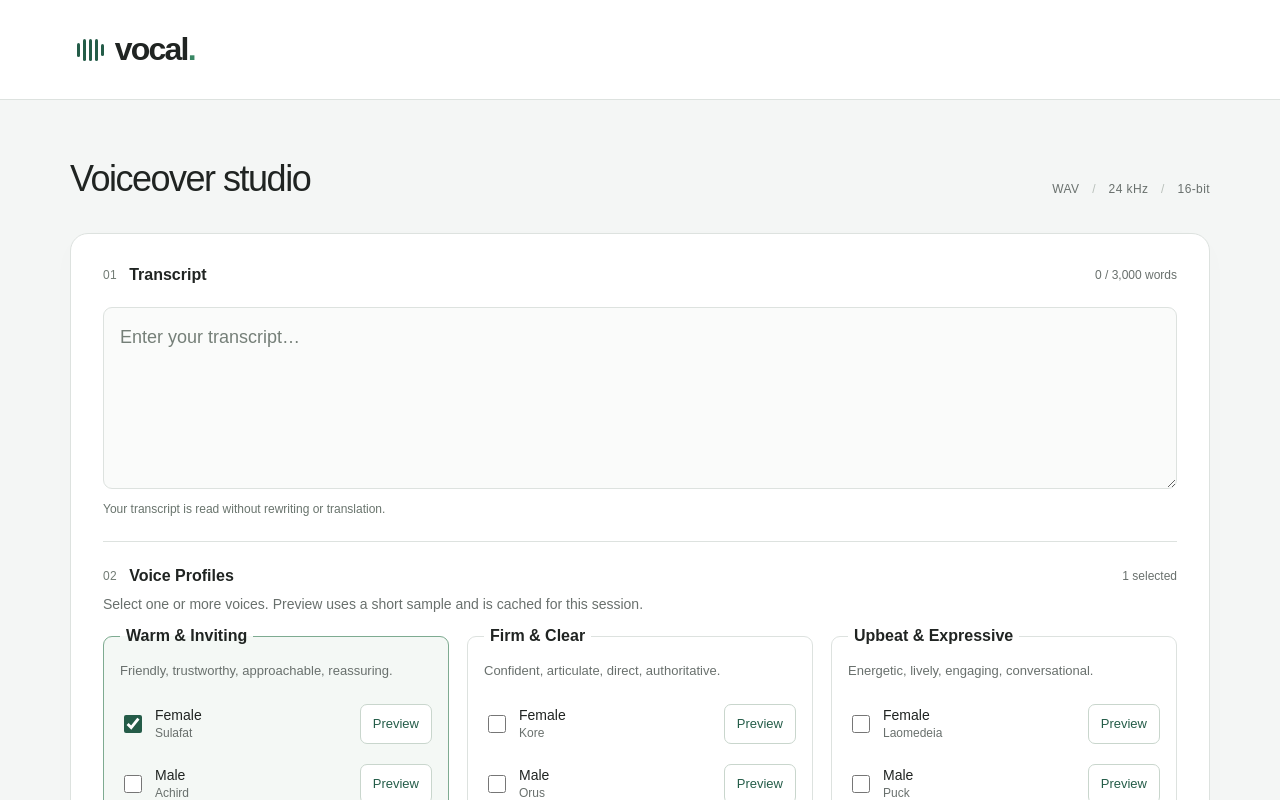
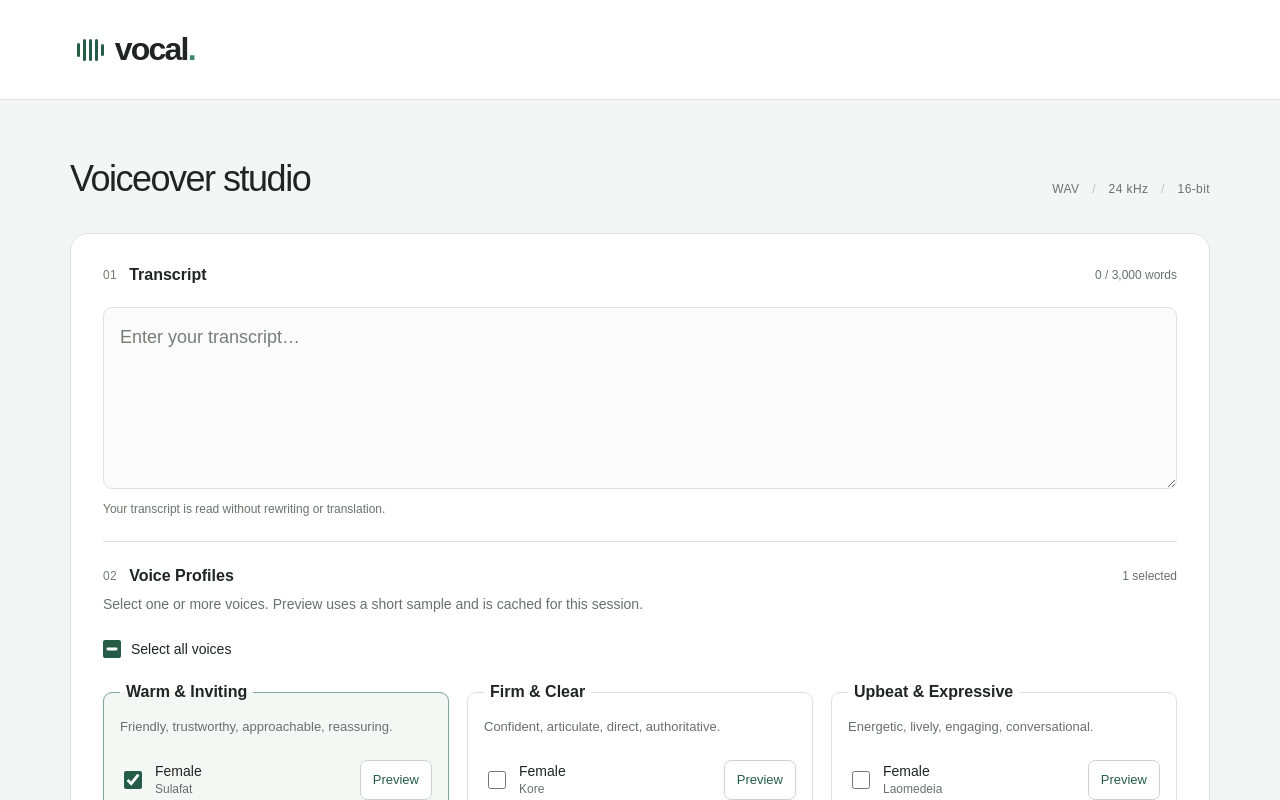
Before and after one commit to AslamGeek/vocal-voiceover, a Next.js app: page / in a window 1280 px wide. Shown: the top 800 px of the page. Built offline with nearby package versions, Linux system fonts and the light colour scheme.

Commit message:
Update Fri 09/25/2026 19:00:14.82

```diff
--- a/app/globals.css
+++ b/app/globals.css
@@ -60,6 +60,10 @@ textarea::placeholder{color:#757f78;opacity:1}
 @media(prefers-reduced-motion:reduce){*,*::before,*::after{animation:none!important;transition:none!important}}
 
 .profiles-section{padding:25px 0;border-bottom:1px solid var(--line)}
+.select-all-voices{display:flex;align-items:center;gap:10px;width:fit-content;min-height:44px;margin-bottom:12px;font-size:14px;cursor:pointer}
+.select-all-voices:has(input:disabled){opacity:.58;cursor:default}
+.select-all-voices input{accent-color:var(--accent);width:18px;height:18px;margin:0}
+.select-all-voices input:focus-visible{outline:3px solid #3d8a69;outline-offset:3px}
 .profile-grid{display:grid;grid-template-columns:repeat(auto-fit,minmax(min(100%,270px),1fr));gap:18px}
 .profile-card{margin:0;padding:16px;border:1px solid var(--line);border-radius:9px;min-width:0}
 .profile-card:has(input:checked){border-color:#7eab91;background:#f4f8f5}
--- a/components/voiceover-studio.tsx
+++ b/components/voiceover-studio.tsx
@@ -21,6 +21,7 @@ export default function VoiceoverStudio() {
   const studio = useRef<HTMLDivElement | null>(null);
   const words = countWords(text);
   const overLimit = words > MAX_SCRIPT_WORDS;
+  const allVoicesSelected = selectedVoiceVariants.length === VOICE_VARIANTS.length;
   const previewVariant = previews.preview ? getVoiceVariant(previews.preview.variantId) : undefined;
 
   function pauseAudio() { studio.current?.querySelectorAll("audio").forEach((audio) => audio.pause()); }
@@ -56,6 +57,10 @@ export default function VoiceoverStudio() {
           <section className="profiles-section" aria-labelledby="profiles-title">
             <div className="label-row"><h2 id="profiles-title"><span className="step">02</span> Voice Profiles</h2><span className="character-count">{selectedVoiceVariants.length} selected</span></div>
             <p className="section-hint" id="profiles-hint">Select one or more voices. Preview uses a short sample and is cached for this session.</p>
+            <label className="select-all-voices"><input type="checkbox" checked={allVoicesSelected} disabled={auditions.loading}
+              ref={(input) => { if (input) input.indeterminate = selectedVoiceVariants.length > 0 && !allVoicesSelected; }}
+              onChange={(event) => { setSelectedVoiceVariants(event.target.checked ? VOICE_VARIANTS.map((variant) => variant.id) : []); setError(""); }}
+            />Select all voices</label>
             <div className="profile-grid">
               {VOICE_PROFILES.map((profile) => <fieldset className="profile-card" key={profile.id} disabled={auditions.loading}>
                 <legend>{profile.name}</legend><p>{profile.description}</p>
```
Also changed, not shown: 1 other file (tests, documents, lock files or other folders).
